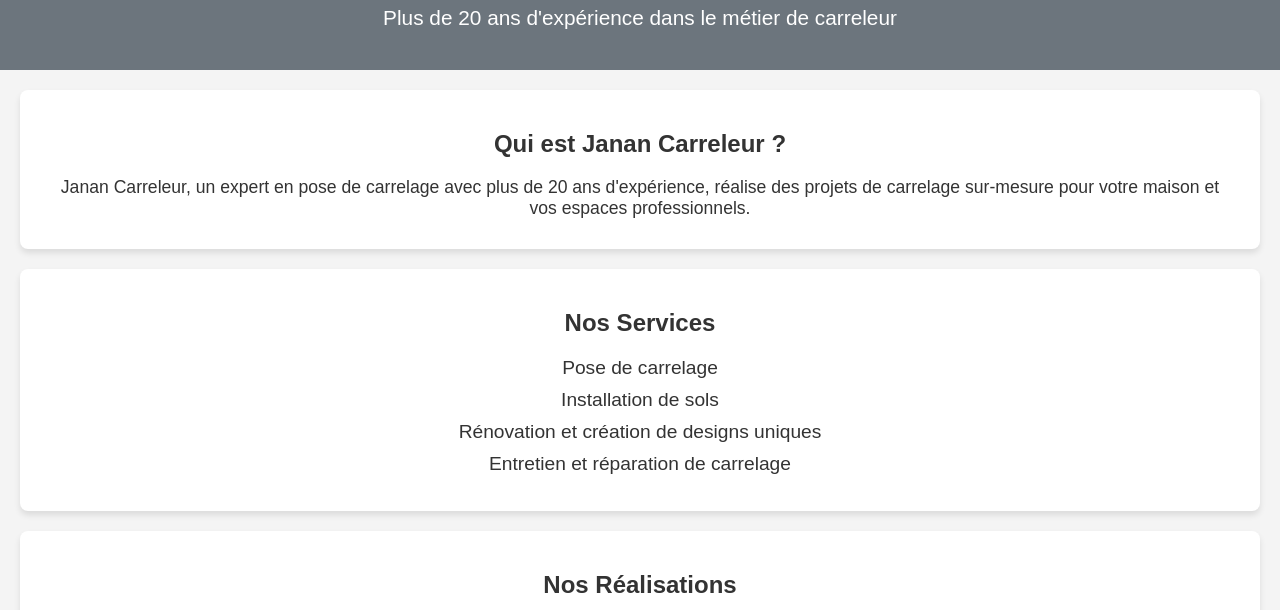
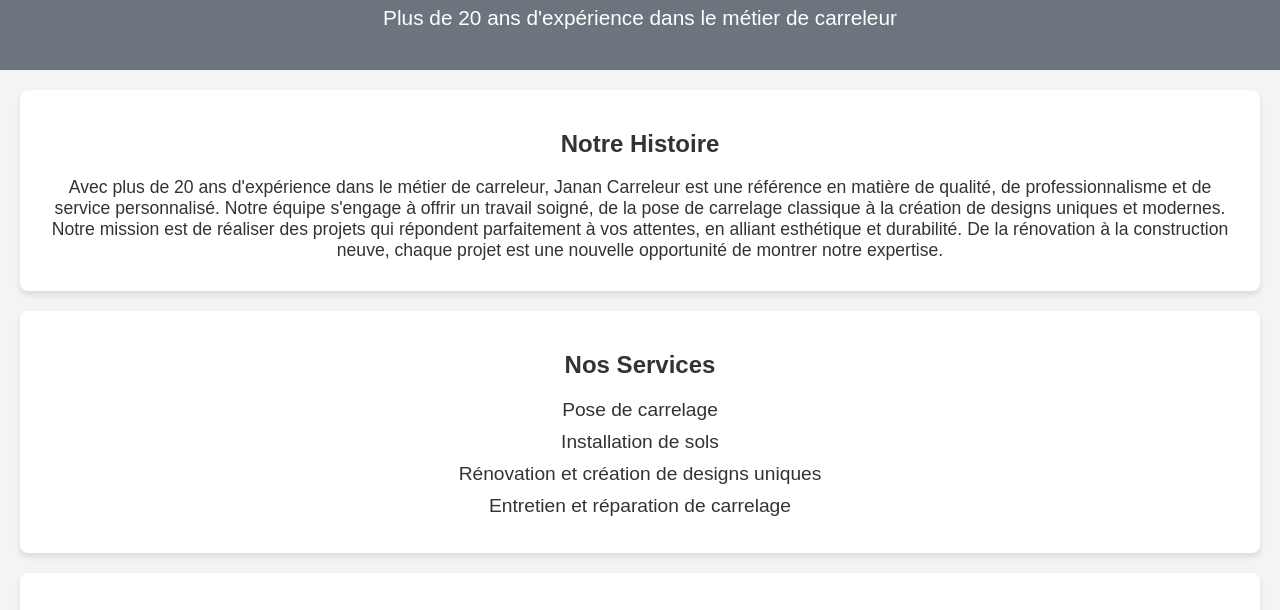
Before and after one commit to janan-carreleur/pro, a plain HTML site: page index.html in a window 1280 px wide. Shown: the part 123-733 px from the top of the page. Drawn offline with Linux system fonts and the light colour scheme.

Commit message:
Update index.html

```diff
--- a/index.html
+++ b/index.html
@@ -22,8 +22,10 @@
     </header>
 
     <section class="presentation">
-        <h2>Qui est Janan Carreleur ?</h2>
-        <p>Janan Carreleur, un expert en pose de carrelage avec plus de 20 ans d'expérience, réalise des projets de carrelage sur-mesure pour votre maison et vos espaces professionnels.</p>
+        <h2>Notre Histoire</h2>
+        <p>Avec plus de 20 ans d'expérience dans le métier de carreleur, Janan Carreleur est une référence en matière de qualité, de professionnalisme et de service personnalisé. Notre équipe s'engage à offrir un travail soigné, de la pose de carrelage classique à la création de designs uniques et modernes. Notre mission est de réaliser des projets qui répondent parfaitement à vos attentes, en alliant esthétique et durabilité.
+
+De la rénovation à la construction neuve, chaque projet est une nouvelle opportunité de montrer notre expertise.</p>
     </section>
 
     <section class="services">
```
